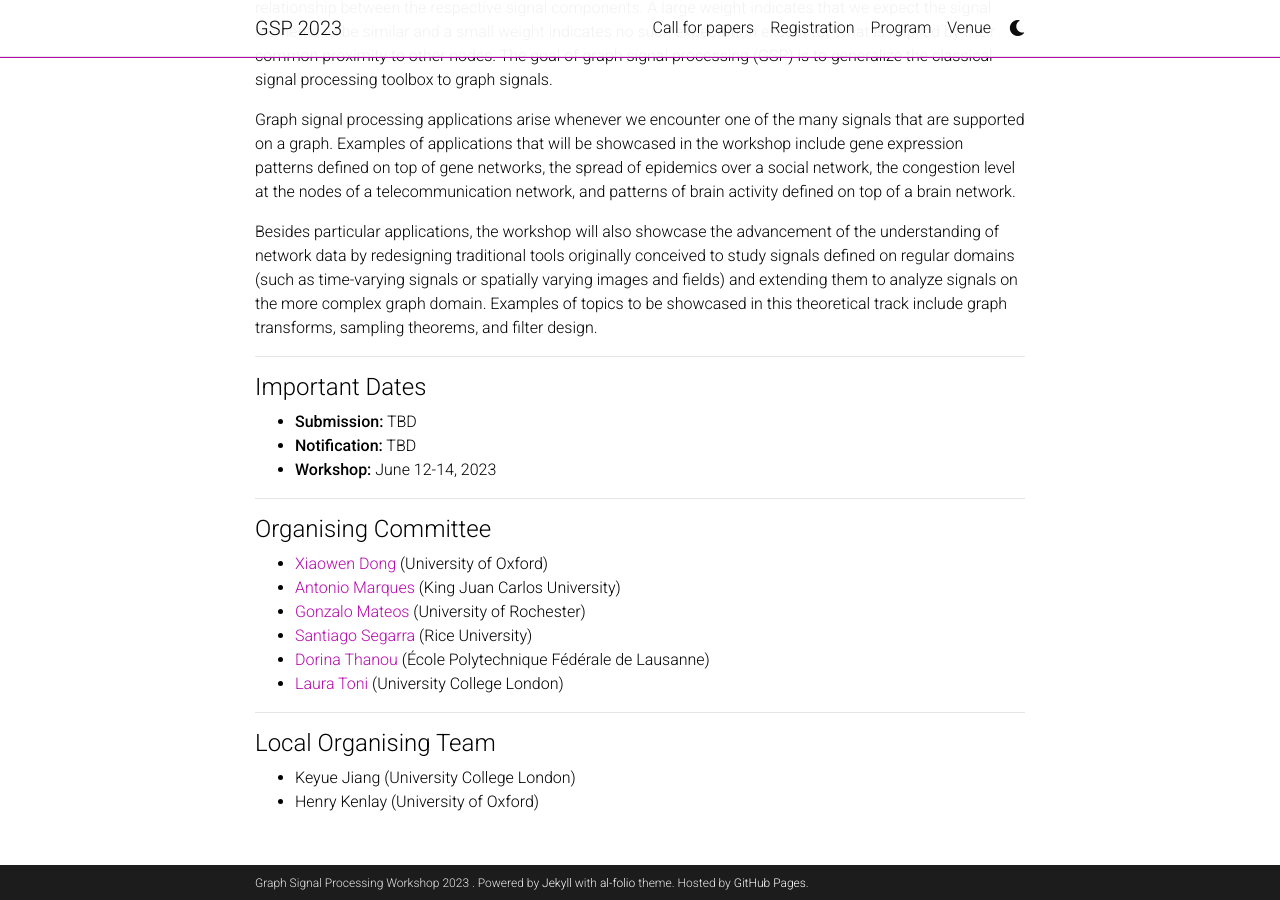
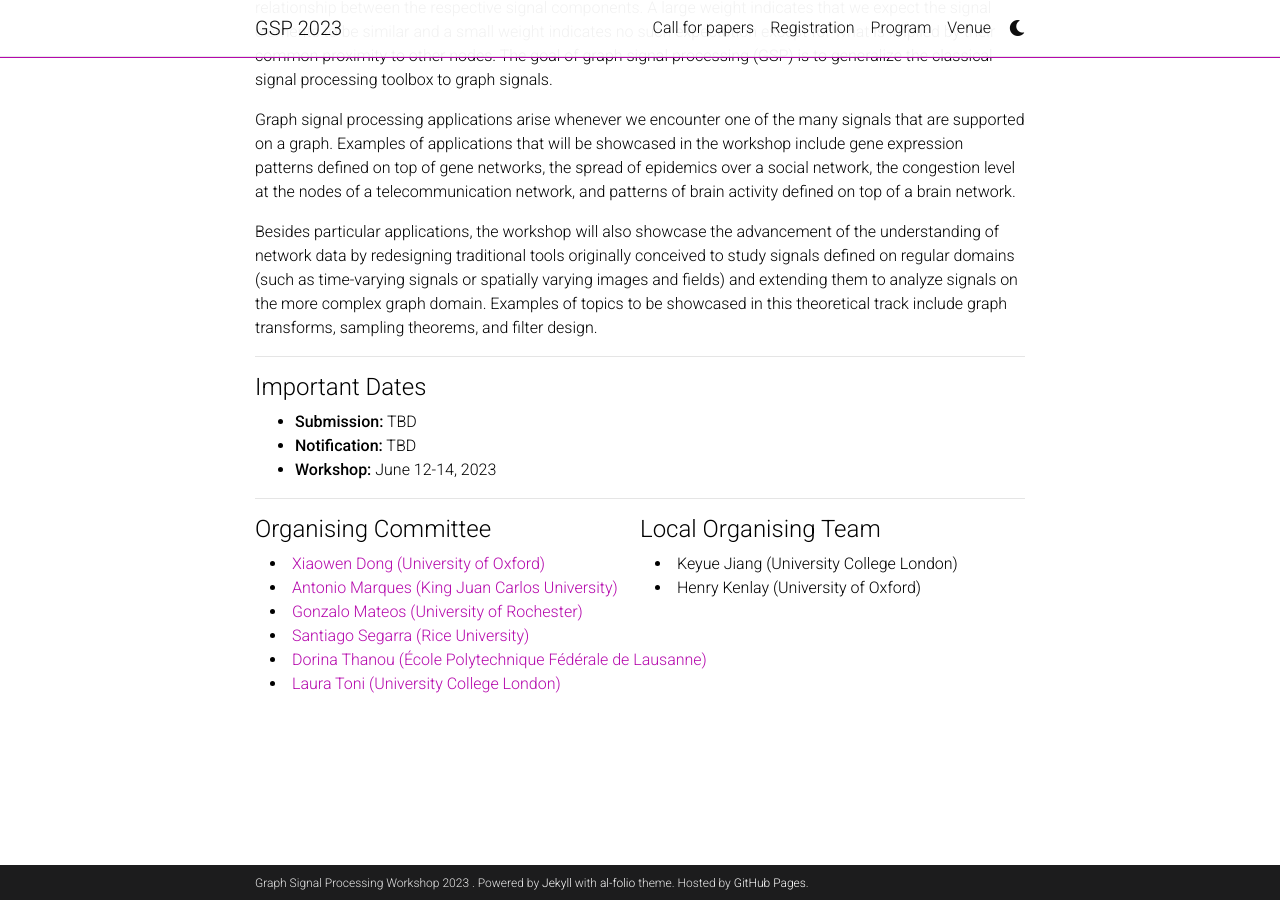
Before and after one commit to shreyasvinaya/gspworkshop2025.github.io, a Jekyll site: the page built from _pages/about.md, in a window 1280 px wide and 900 px high, scrolled down 567 px. Built offline with Jekyll 4.4.1, drawn with Linux system fonts in a browser that asks for light colours; full-size pictures stand in for the smaller copies a plugin makes; comment, search, counter and statistics services are not loaded; a style sheet for code colours, icons or effects is not loaded.

Commit message:
two column organisers

```diff
--- a/_pages/about.md
+++ b/_pages/about.md
@@ -27,16 +27,22 @@ Besides particular applications, the workshop will also showcase the advancement
 + **Workshop:** June 12-14, 2023
 
 ---
-#### Organising Committee
-+ [Xiaowen Dong](https://web.media.mit.edu/~xdong/) (University of Oxford)
-+ [Antonio Marques](https://www.tsc.urjc.es/~amarques/) (King Juan Carlos University)
-+ [Gonzalo Mateos](https://www.hajim.rochester.edu/ece/sites/gmateos//) (University of Rochester)
-+ [Santiago Segarra](https://segarra.rice.edu) (Rice University)
-+ [Dorina Thanou](https://people.epfl.ch/dorina.thanou?lang=en) (École Polytechnique Fédérale de Lausanne)
-+ [Laura Toni](https://www.ucl.ac.uk/iccs/dr-laura-toni) (University College London)
 
----
-#### Local Organising Team
-+ Keyue Jiang (University College London)
-+ Henry Kenlay (University of Oxford)
-<br />
+<div class="container">
+  <div class="row">
+    <div class="col" style="margin-left: 0; padding-left: 0;"><h4>Organising Committee</h4></div>
+    <div class="col" style="margin-left: 0; padding-left: 0;"><h4>Local Organising Team</h4></div>
+  </div>
+  <div class="row">
+    <div class="col"><li><a href="https://web.media.mit.edu/~xdong/">Xiaowen Dong (University of Oxford) </a></li></div>
+    <div class="col"><li>Keyue Jiang (University College London)</li></div>
+  </div>
+  <div class="row">
+    <div class="col"><li><a href="https://www.tsc.urjc.es/~amarques/">Antonio Marques (King Juan Carlos University) </a></li></div>
+    <div class="col"><li>Henry Kenlay (University of Oxford)</li></div>
+  </div>
+  <div class="row"><div class="col"><li><a href="https://www.hajim.rochester.edu/ece/sites/gmateos/">Gonzalo Mateos (University of Rochester) </a></li></div></div>
+  <div class="row"><div class="col"><li><a href="https://segarra.rice.edu">Santiago Segarra (Rice University) </a></li></div></div>
+  <div class="row"><div class="col"><li><a href="https://people.epfl.ch/dorina.thanou?lang=en">Dorina Thanou (École Polytechnique Fédérale de Lausanne) </a></li></div></div>
+  <div class="row"><div class="col"><li><a href="https://www.ucl.ac.uk/iccs/dr-laura-toni">Laura Toni (University College London) </a></li></div></div>
+</div>
```
